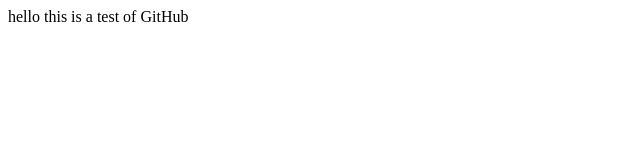
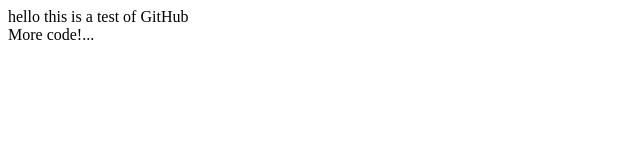
Before and after one commit to Roxas1156/youtube.demo, a plain HTML site: page WebContent/index.html in a window 1280 px wide. Shown: the full height of the page, 0-640 px from the left. Drawn offline with Linux system fonts and the light colour scheme.

Commit message:
more changes to index

```diff
--- a/WebContent/index.html
+++ b/WebContent/index.html
@@ -6,5 +6,7 @@
 </head>
 <body>
 	hello this is a test of GitHub
+	<br />
+	More code!...
 </body>
 </html>
```
